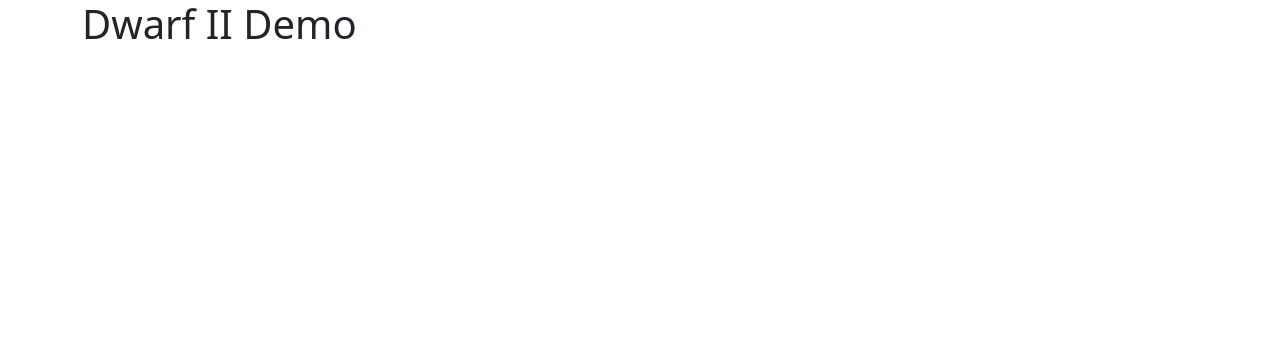
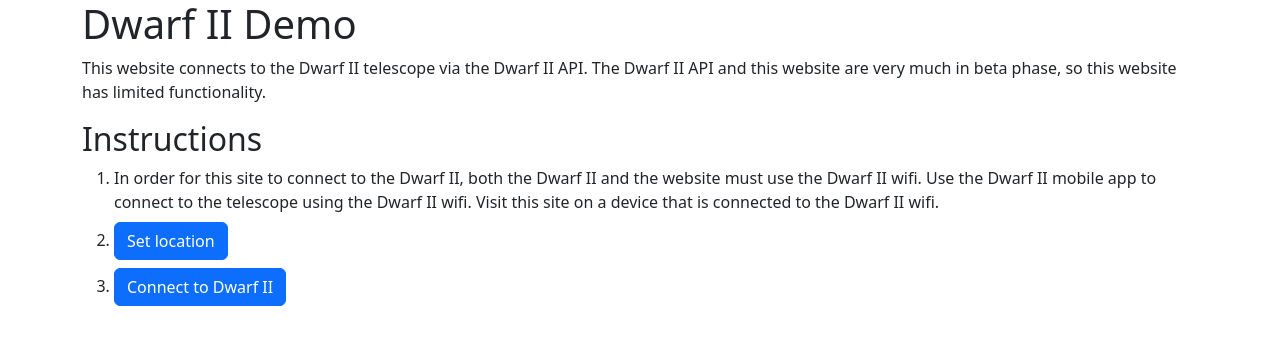
Before and after one commit to DwarfTelescopeUsers/DwarfApp_js, a Next.js app: page / in a window 1280 px wide. Shown: the top 344 px of the page. Built offline with nearby package versions, Linux system fonts and the light colour scheme.

Commit message:
check if site can connect to Dwarf II

```diff
--- a/src/pages/index.tsx
+++ b/src/pages/index.tsx
@@ -1,6 +1,53 @@
 import Head from "next/head";
+import { useState } from "react";
+
+import { URI, cameraStatus, statusTelephotoCmd } from "@/lib/dwarf_api";
 
 export default function Home() {
+  const [connectionStatus, setConnectionStatus] = useState<number | null>(null);
+  const [connecting, setConnecting] = useState(false);
+
+  function checkConnection() {
+    setConnecting(true);
+
+    const socket = new WebSocket(URI);
+
+    socket.addEventListener("open", () => {
+      cameraStatus(socket);
+    });
+
+    socket.addEventListener("message", (event) => {
+      setConnecting(false);
+
+      let message = JSON.parse(event.data);
+      if (message.interface === statusTelephotoCmd) {
+        setConnectionStatus(200);
+      } else {
+        setConnectionStatus(500);
+      }
+    });
+
+    socket.addEventListener("error", (err) => {
+      setConnecting(false);
+
+      setConnectionStatus(500);
+    });
+  }
+
+  function renderConnectionStatus() {
+    if (connecting) {
+      return <span>Connecting...</span>;
+    }
+    if (connectionStatus === null) {
+      return <></>;
+    }
+    if (connectionStatus === 500) {
+      return <span>Connection failed.</span>;
+    }
+
+    return <span>Connection successful.</span>;
+  }
+
   return (
     <>
       <Head>
@@ -8,6 +55,31 @@
       </Head>
       <main className="container">
         <h1>Dwarf II Demo</h1>
+        <p>
+          This website connects to the Dwarf II telescope via the Dwarf II API.
+          The Dwarf II API and this website are very much in beta phase, so this
+          website has limited functionality.
+        </p>
+        <h2>Instructions</h2>
+        <ol>
+          <li className="mb-2">
+            In order for this site to connect to the Dwarf II, both the Dwarf II
+            and the website must use the Dwarf II wifi. Use the Dwarf II mobile
+            app to connect to the telescope using the Dwarf II wifi. Visit this
+            site on a device that is connected to the Dwarf II wifi.
+          </li>
+          <li className="mb-2">
+            <a href="/set-location" className="btn btn-primary">
+              Set location
+            </a>
+          </li>
+          <li className="mb-2">
+            <button onClick={checkConnection} className="btn btn-primary me-3">
+              Connect to Dwarf II
+            </button>
+            {renderConnectionStatus()}
+          </li>
+        </ol>
       </main>
     </>
   );
```
Also changed, not shown: src/lib/dwarf_api.js (added).
